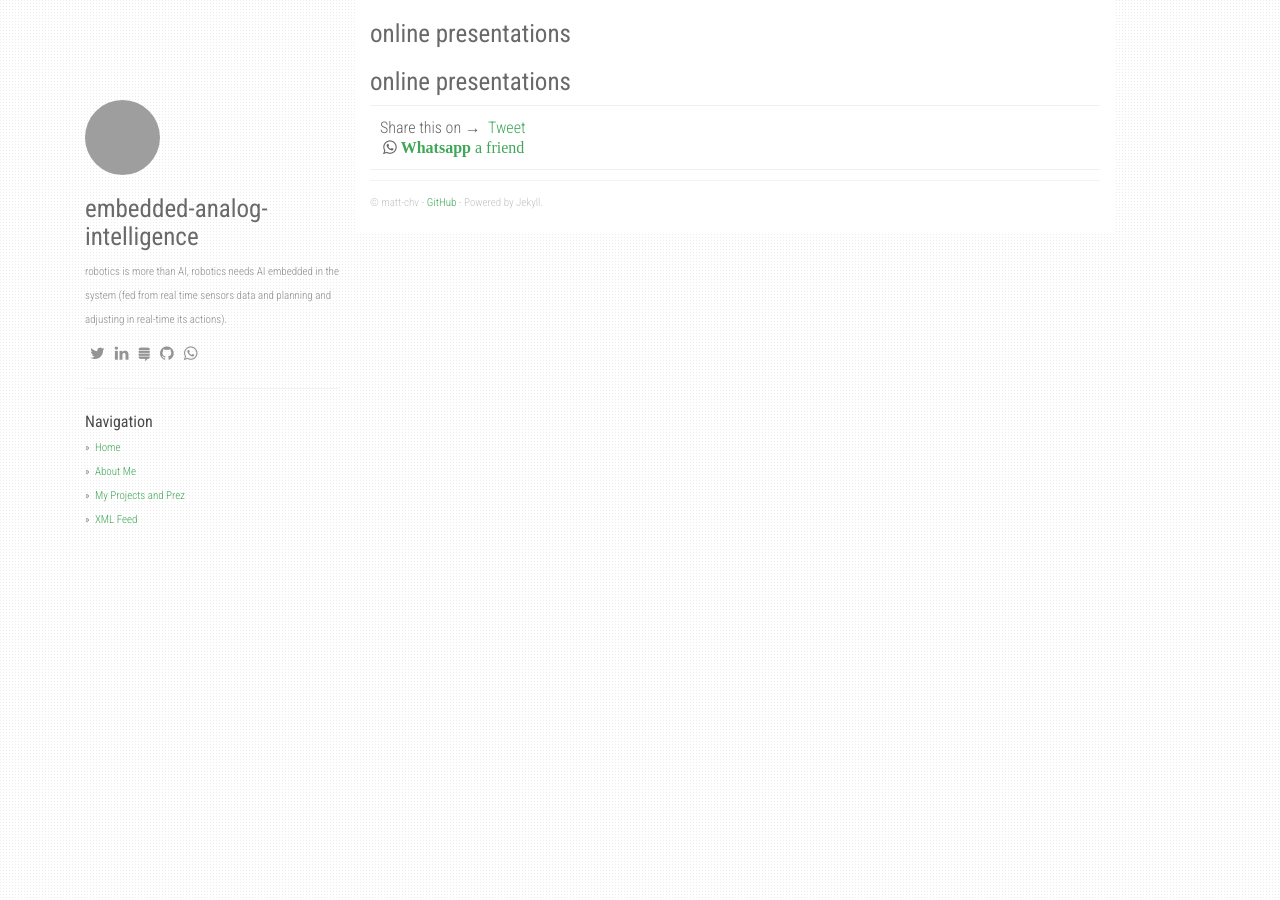
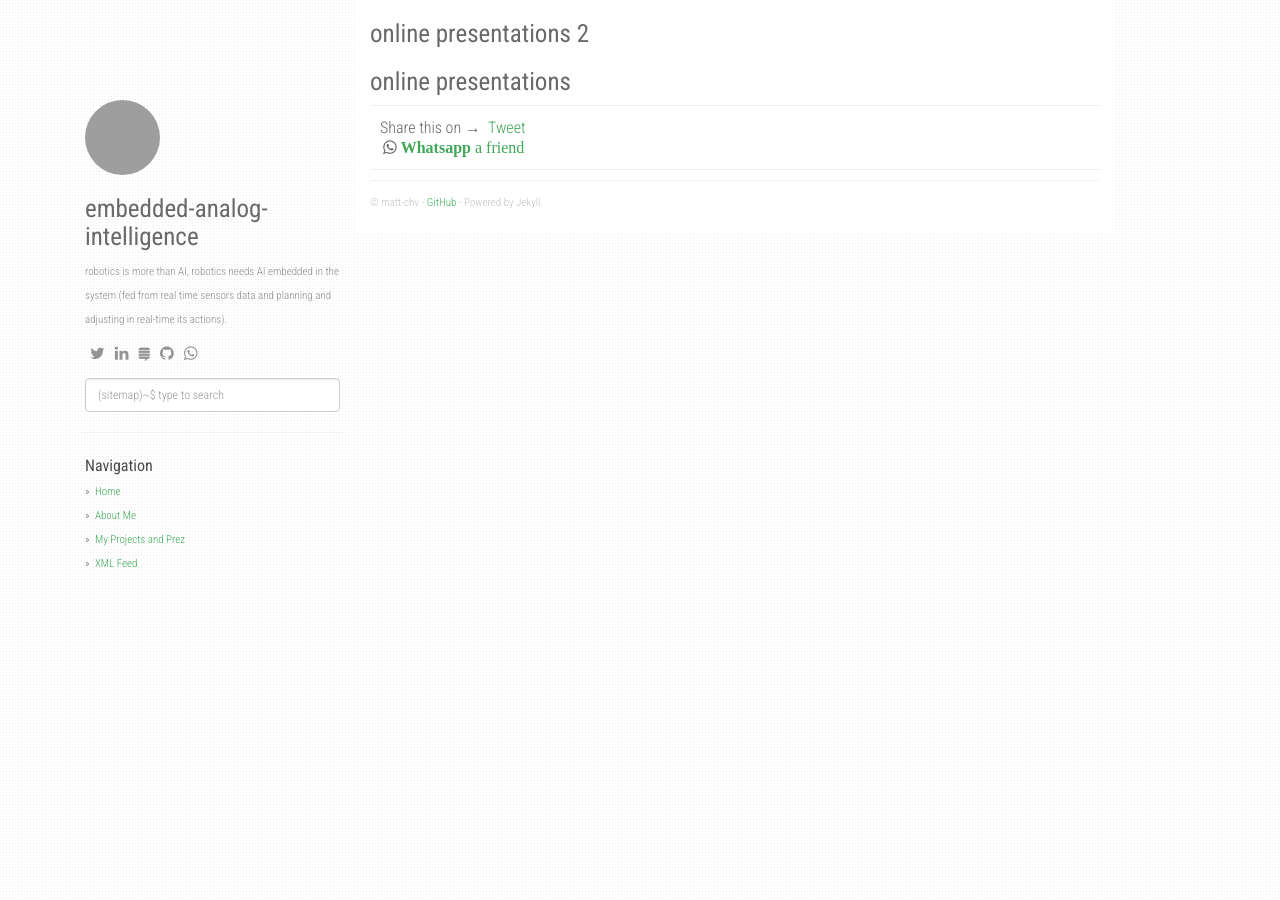
Before and after one commit to matt-chv/embedded-analog-intelligence, a Jekyll site: the page built from reveal/readme.md, in a window 1280 px wide. Built offline with Jekyll 4.4.1, drawn with Linux system fonts in a browser that asks for light colours; nearby versions of some CDN libraries; our own code applies the rules of GitHub Pages for plain Markdown files; comment, search, counter and statistics services are not loaded; some of the changed lines change nothing that is shown.

Commit message:
updating layouts

```diff
--- a/_layouts/default.html
+++ b/_layouts/default.html
@@ -15,7 +15,7 @@
     <link rel="alternate" type="application/rss+xml" title="RSS" href="/feed.xml">
     <meta content="{{ site.share.fb_appid }}" property="fb:app_id">
     <meta content="{{ site.title }}" property="og:site_name">
-    <base href="{{site.url}}{{site.baseurl}}/">
+    <base href="{{site.url}}{{site.baseurl}}">
 
     {% if page.noindex %}
       <meta name="robots" content="noindex">
@@ -41,13 +41,13 @@
 
     {% if page.date %}
       <meta content="{{ page.date | date_to_xmlschema }}" property="article:published_time">
-      <meta content="{{ site.baseurl }}/about/" property="article:author">
+      <meta content="{{ site.baseurl }}/about" property="article:author">
     {% endif %}
 
     {% if page.image %}
       <meta content="{{ site.baseurl }}/static/img/posts/{{ page.image }}" property="og:image">
     {% else %}
-      <meta content="{{ site.baseurl }}{{ site.avatar_url }}" property="og:image">
+      <meta content="{{ site.baseurl }}/{{ site.avatar_url }}" property="og:image">
     {% endif %}
 
     {% if page.categories %}
@@ -131,12 +131,16 @@
               {% endfor %}
             </ul>
           </div>
+          <div class="search" id="js-search">
+            <input type="text" placeholder="(sitemap)~$ type to search" class="search__input form-control" id="js-search__input">
+            <ul class="search__results" id="js-search__results"></ul>
+          </div>
           <hr />
           <ul class="sidebar-nav">
             <strong>Navigation</strong>
-            <li><a href="{{ site.baseurl }}/">Home</a></li>
+            <li><a href="{{site.baseurl}}/">Home</a></li>
             {% for i in site.urls %}
-              <li><a class="about" href="{{site.baseurl}}/{{ i.url }}">{{ i.text }}</a></li>
+              <li><a class="about" href="{{site.baseurl}}{{ i.url }}">{{ i.text }}</a></li>
             {% endfor %}
           </ul>
         </div>
--- a/_layouts/post.html
+++ b/_layouts/post.html
@@ -2,7 +2,7 @@
 layout: default
 ---
 <header class="post-header">
-  <h1 class="post-title">{{ page.title }}</h1>
+  <h1 class="post-title">{{ page.title }} 2</h1>
 </header>
 
 <span class="time">{{ page.date | date_to_string }}</span>
@@ -54,24 +54,20 @@
   {% endif %}
 </div>
 
-<div id="disqus_thread"></div>
-<script>
+<div class="disqus-comments">
+  <div id="disqus_thread"></div>
+  <script type="text/javascript">
+    /* <![CDATA[ */
+    var disqus_shortname = "{{ site.disqus_shortname }}";
+    var disqus_identifier = "{{ site.url }}_{{ page.title }}";
+    var disqus_title = "{{ page.title }}";
 
-/**
-*  RECOMMENDED CONFIGURATION VARIABLES: EDIT AND UNCOMMENT THE SECTION BELOW TO INSERT DYNAMIC VALUES FROM YOUR PLATFORM OR CMS.
-*  LEARN WHY DEFINING THESE VARIABLES IS IMPORTANT: https://disqus.com/admin/universalcode/#configuration-variables*/
- // Replace PAGE_IDENTIFIER with your page's unique identifier variable
-/**/
-var disqus_config = function () {
-this.page.url = '{{ page.url }}';
-this.page.identifier = '{{ page.url }}'+'{ page.title }}';
-};
-
-(function() { // DON'T EDIT BELOW THIS LINE
-var d = document, s = d.createElement('script');
-s.src = 'https://http-matt-chv-github-io.disqus.com/embed.js';
-s.setAttribute('data-timestamp', +new Date());
-(d.head || d.body).appendChild(s);
-})();
-</script>
-<noscript>Please enable JavaScript to view the <a href="https://disqus.com/?ref_noscript">comments powered by Disqus.</a></noscript>
+    /* * * DON'T EDIT BELOW THIS LINE * * */
+    (function() {
+        var dsq = document.createElement('script'); dsq.type = 'text/javascript'; dsq.async = true;
+        dsq.src = '//' + disqus_shortname + '.disqus.com/embed.js';
+        (document.getElementsByTagName('head')[0] || document.getElementsByTagName('body')[0]).appendChild(dsq);
+    })();
+    /* ]]> */
+  </script>
+</div>
```
